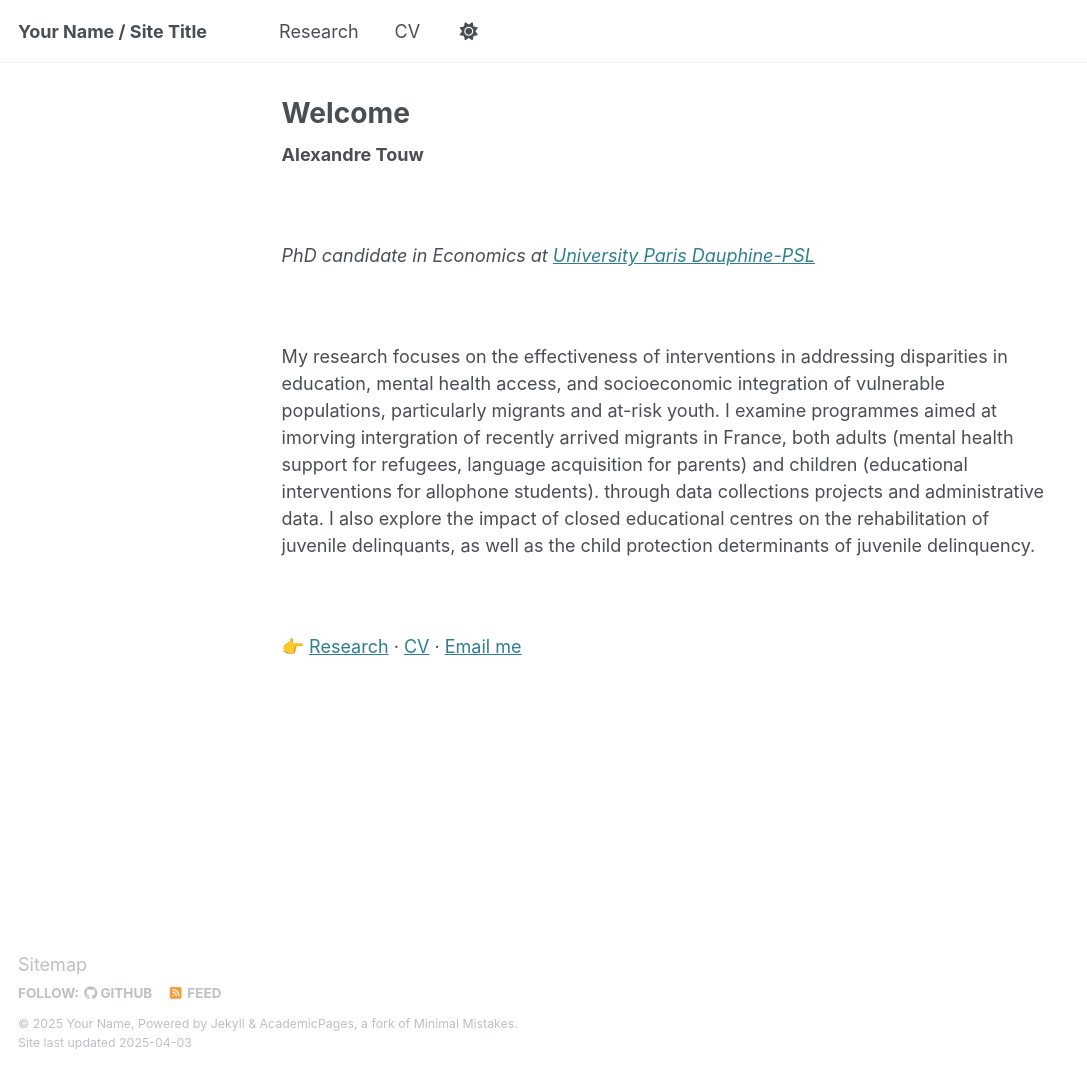
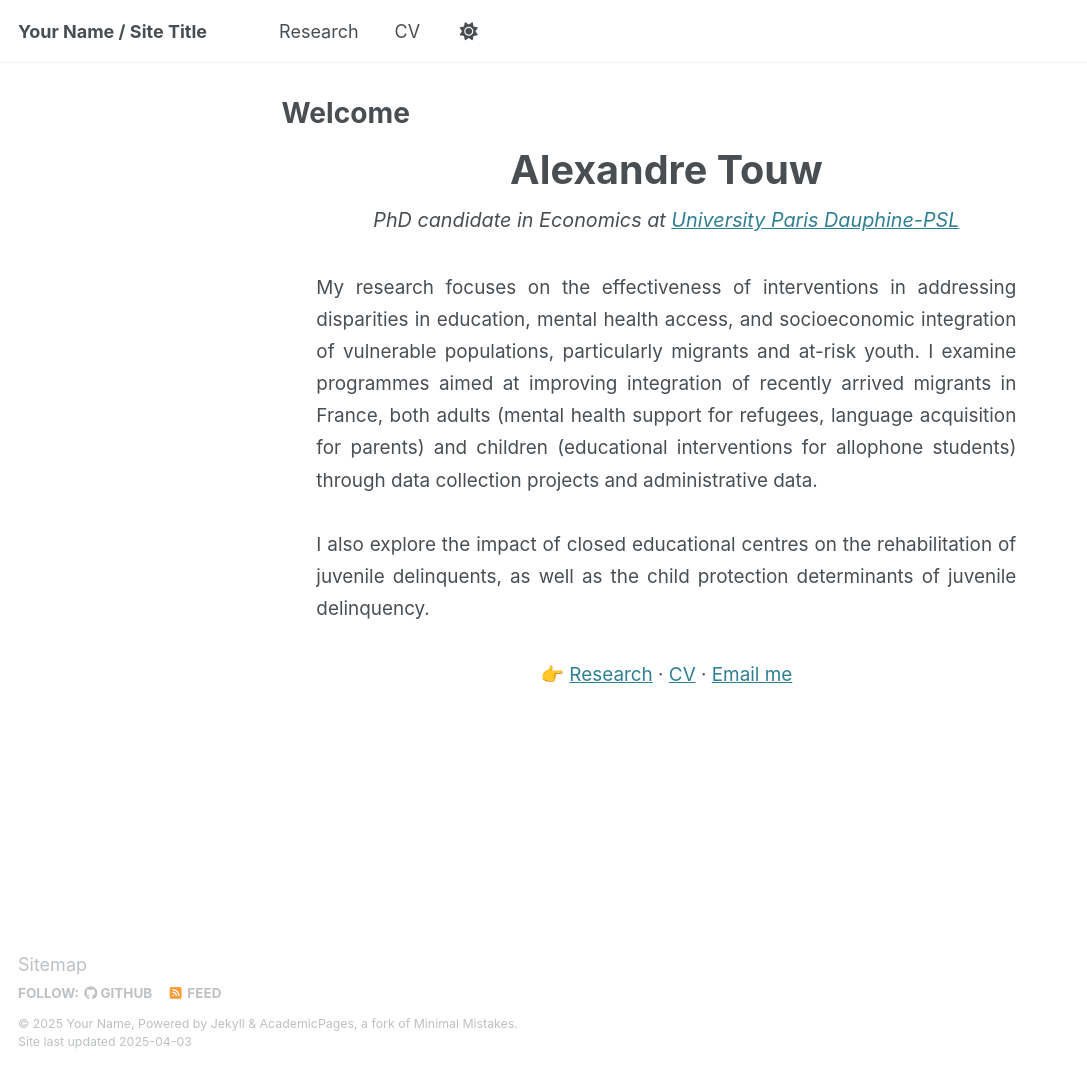
Before and after one commit to alexandretouw/alexandretouw.github.io, a Jekyll site: the page built from about.md, in a window 1280 px wide and 1070 px high. Shown: the whole window, without its empty margins (0-1087 px from the left). Built offline with Jekyll 4.4.1, drawn with Linux system fonts in a browser that asks for light colours.

Commit message:
Forme de la page d'arrivée

```diff
--- a/about.md
+++ b/about.md
@@ -5,19 +5,47 @@ permalink: /
 author_profile: false
 ---
 
-**Alexandre Touw**
+<style>
+  .homepage-title {
+    text-align: center;
+    font-size: 2.2rem;
+    font-weight: 700;
+    margin-bottom: 0.3rem;
+  }
+  .homepage-subtitle {
+    text-align: center;
+    font-style: italic;
+    font-size: 1.1rem;
+    margin-bottom: 2rem;
+  }
+  .homepage-text {
+    max-width: 700px;
+    margin: 0 auto;
+    text-align: justify;
+    line-height: 1.7;
+    font-size: 1.05rem;
+  }
+  .homepage-links {
+    text-align: center;
+    margin-top: 2rem;
+    font-size: 1.05rem;
+  }
+</style>
 
-<br/>
+<div class="homepage-title">
+  Alexandre Touw
+</div>
 
-*PhD candidate in Economics at [University Paris Dauphine-PSL](https://leda.dauphine.fr/)*
+<div class="homepage-subtitle">
+  PhD candidate in Economics at <a href="https://leda.dauphine.fr/">University Paris Dauphine-PSL</a>
+</div>
 
-<br/>
+<div class="homepage-text">
+  My research focuses on the effectiveness of interventions in addressing disparities in education, mental health access, and socioeconomic integration of vulnerable populations, particularly migrants and at-risk youth. I examine programmes aimed at improving integration of recently arrived migrants in France, both adults (mental health support for refugees, language acquisition for parents) and children (educational interventions for allophone students) through data collection projects and administrative data.<br/><br/>
 
-My research focuses on the effectiveness of interventions in addressing disparities in education, mental health access, and socioeconomic integration of vulnerable populations, particularly migrants and at-risk youth.
-I examine programmes aimed at imorving intergration of recently arrived migrants in France, both adults (mental health support for refugees, language acquisition for parents) and children (educational interventions for allophone students).
-through data collections projects and administrative data.
-I also explore the impact of closed educational centres on the rehabilitation of juvenile delinquants, as well as the child protection determinants of juvenile delinquency.
+  I also explore the impact of closed educational centres on the rehabilitation of juvenile delinquents, as well as the child protection determinants of juvenile delinquency.
+</div>
 
-<br/>
-
-👉 [Research](/research) · [CV](/cv) · [Email me](mailto:alexandre.touw@dauphine.psl.eu)
+<div class="homepage-links">
+  👉 <a href="/research">Research</a> · <a href="/cv">CV</a> · <a href="mailto:alexandre.touw@dauphine.psl.eu">Email me</a>
+</div>
```
